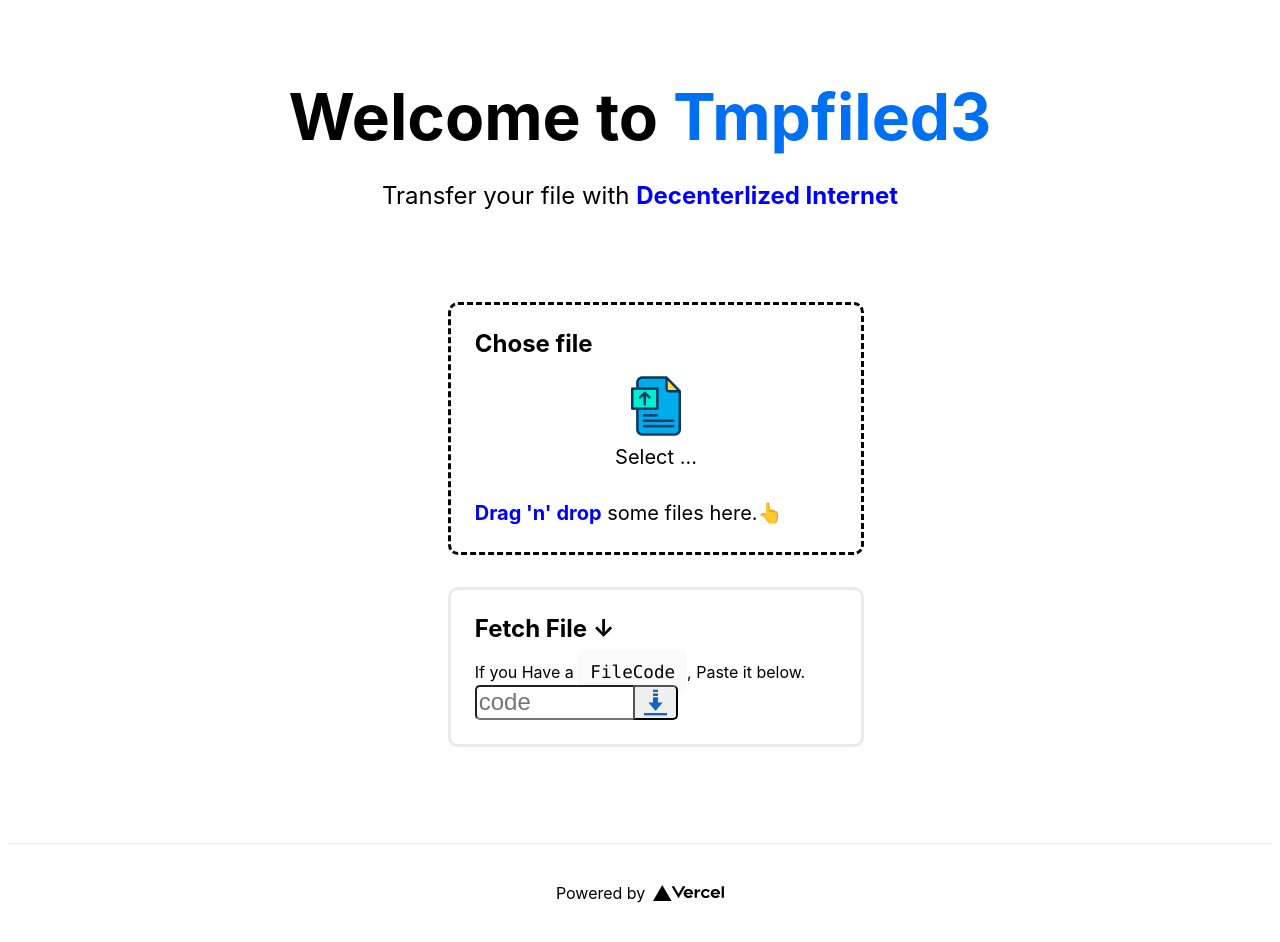
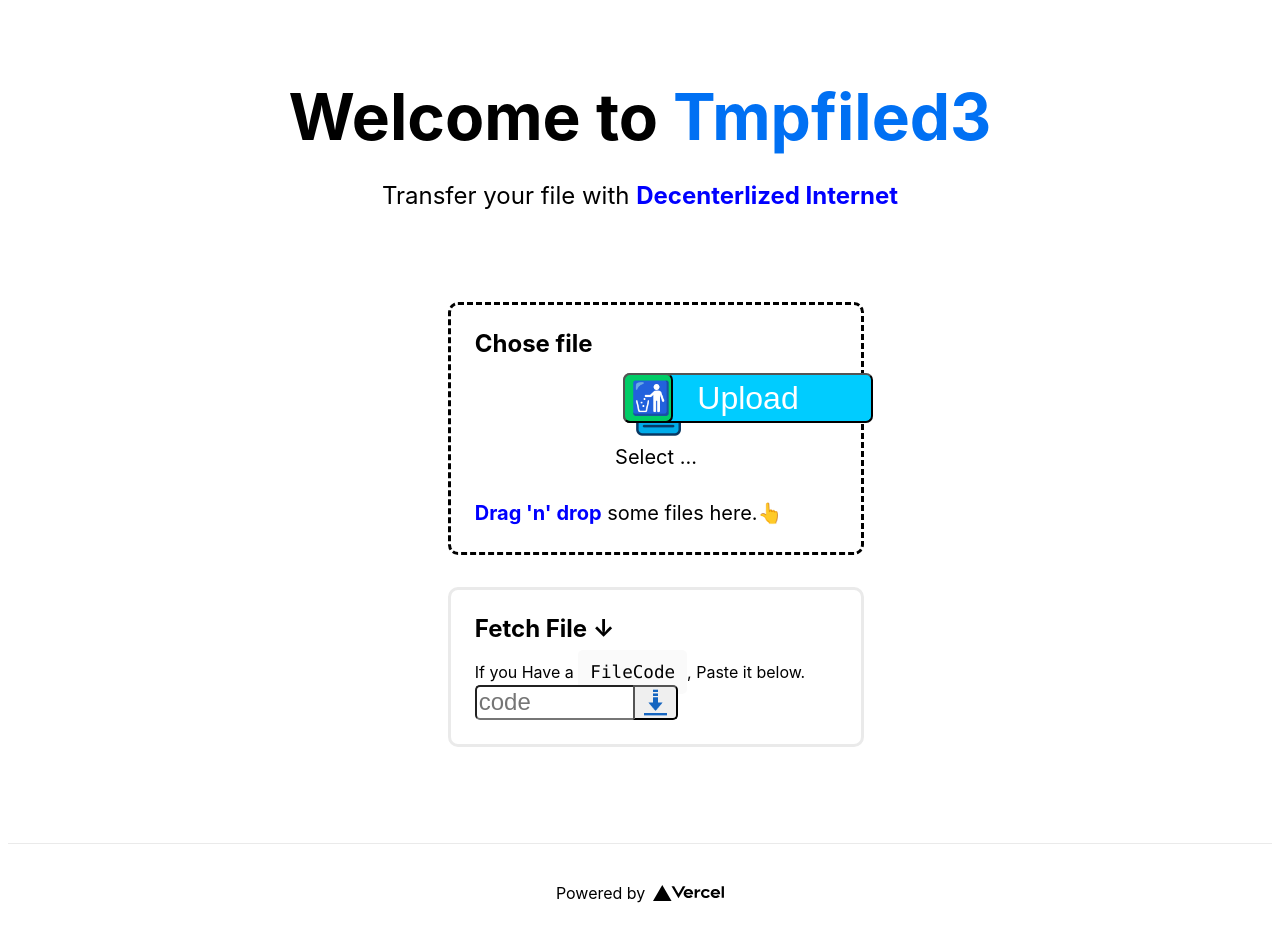
Before and after one commit to r4ym0n/Tmpfiled3, a Next.js app: page / in a window 1280 px wide. Built offline with nearby package versions, Linux system fonts and the light colour scheme.

Commit message:
more abour drop zone

```diff
--- a/components/UpBox.js
+++ b/components/UpBox.js
@@ -2,7 +2,7 @@
 // import MyDropzone from "./myDropzone";
 import Dropzone from "react-dropzone";
 import { useDropzone } from "react-dropzone";
-
+import { ToastContainer, toast } from "react-toastify";
 import styles from "./style.module.css";
 
 export default function UpBox(prop) {
@@ -16,74 +16,97 @@
   function repositionUpButton() {
     const iconX = iconEl.current.x;
     const iconY = iconEl.current.y;
-    upbtnEl.current.style.left = iconX - 115 + "px";
-    upbtnEl.current.style.top = iconY + 115 + "px";
-    upbtnEl.current.style.display = "none";
-    // console.log(iconX, iconY);
+    upbtnEl.current.style.left = iconX + "px";
+    upbtnEl.current.style.top = iconY + "px";
+    // upbtnEl.current.style.display = "none";
+    console.log(iconX, iconY);
+    console.log(upbtnEl.current.style.display);
   }
   useEffect(() => {
+    repositionUpButton();
     window.addEventListener("resize", repositionUpButton, false);
-    // // 移动拖着不放事件
-    // document.addEventListener("dragover", function (e) {
-    //   console.log("拖着不放事件！");
-    //   e.preventDefault();
-    // });
-    // // 移动拖着放下事件s
-    // document.addEventListener("drop", function (e) {
-    //   console.log("拖着放下事件!");
-    //   e.preventDefault();
-    // });
   }, []);
 
-  useEffect(() => {
-    repositionUpButton();
-  }, [iconEl.current]);
-
   function MyDropzone(props) {
-
-
     const onDrop = useCallback((acceptedFiles) => {
       function onDrop(acceptedFiles) {
-        const req = request.post('/upload')
-        acceptedFiles.forEach(file => {
-          req.attach(file.name, file)
-        })
-        req.end(callback)
+        const req = request.post("/upload");
+        acceptedFiles.forEach((file) => {
+          req.attach(file.name, file);
+        });
+        req.end(callback);
       }
-      console.log(acceptedFiles)
+      console.log(acceptedFiles);
     }, []);
 
     const onDropAccepted = useCallback((acceptedFiles) => {
-      console.log("acceptedFiles")
+      console.log("acceptedFiles");
       // console.log(...getRootProps())
-      console.log(acceptedFiles)
+      console.log(acceptedFiles);
+      toast.info("Fsile accepted! Click upload", {
+        position: "top-right",
+        autoClose: 5000,
+        hideProgressBar: false,
+        closeOnClick: true,
+        pauseOnHover: true,
+        draggable: true,
+        progress: undefined,
+      });
+      upbtnEl.current.style.display = "block";
     }, []);
 
+    const onError = useCallback((err) => {
+      console.log(err);
+      toast.warn("Invaild file!", {
+        position: "top-right",
+        autoClose: 5000,
+        hideProgressBar: false,
+        closeOnClick: true,
+        pauseOnHover: true,
+        draggable: true,
+        progress: undefined,
+      });
+    }, []);
 
-    const { getRootProps, getInputProps, isDragActive, acceptedFiles } = useDropzone({
-      onDrop
-      ,onDropAccepted,
-      maxFiles:1,
-      maxSize:50000000,
-      multiple:false
+    const { getRootProps, getInputProps, isDragActive, acceptedFiles } =
+      useDropzone({
+        onError,
+        onDrop,
+        onDropAccepted,
+        maxFiles: 1,
+        maxSize: 50000000,
+        multiple: false,
       });
 
-    const files = acceptedFiles.map(file => <li key={file.path}>      {file.path} - {file.size} bytes</li>);
+
+    const files = acceptedFiles.map((file) => (
+      <li key={file.path}>
+        {" "}
+        {file.path} - {file.size} bytes
+      </li>
+    ));
 
 
+    const onUploadClick = (e) => {
+      console.log(1231);
+      toast.info("uploading...");
+    };
+
+    const onClearClick = (e) => {
+      console.log(1232);
+      upbtnEl.current.style.display = "none";
+      acceptedFiles = [];
+      toast.warn("Cancel...");
+    };
+
     return (
+      <div className={styles.myDropCard}>
         <div {...getRootProps()} className={styles.myDropCard}>
           <input {...getInputProps()} />
           <section className={styles.myDropCard}>
-
             <h3>Chose file</h3>
             {/* <button type="button" className="btn btn-primary">Select...</button> */}
-            <div
-              className={styles.uploadIconWp}
-              // onClick={() => {
-              //   inputEl.current.click();
-              // }}
-            >
+            <div className={styles.uploadIconWp}>
               <div>
                 <img
                   src="/file2-64.png"
@@ -91,45 +114,57 @@
                   alt="Upload"
                   className={styles.uploadIcon}
                 ></img>
-                {/* <Image src={uploadIcon} alt="Upload" className="upload-icon" /> */}
                 {filename === "" ? <p>Select ...</p> : <p>{filename}</p>}
                 <ul>{files}</ul>
-
-                {/* <input
-                  ref={inputEl}
-                  type="file"
-                  hidden
-                  onChange={(e) => {
-                    Setfilename(e.target.files[0].name);
-                    upbtnEl.current.style.display = "block";
-                  }}
-                /> */}
               </div>
             </div>
-
             <div className={styles.uploadFooter}>
-
               {isDragActive ? (
-                  <p><b style={{ color: "blue" }}>Drop</b> the files here ...</p>
+                <p>
+                  <b style={{ color: "blue" }}>Drop</b> the files here ...
+                </p>
               ) : (
-                  <p><b style={{ color: "blue" }}>Drag 'n' drop</b> some files here.👆</p>
+                <p>
+                  <b style={{ color: "blue" }}>Drag 'n' drop</b> some files
+                  here.👆
+                </p>
               )}
             </div>
+          </section>
+        </div>
+        <div ref={upbtnEl} className={styles.btnUpGroup}>
+          <span>
             <button
               type="button"
-              className={[styles.button, styles.uploadButton].join("")}
-              ref={upbtnEl}
+              className={[
+                styles.button,
+                styles.btnUpGroup,
+                styles.uploadButton,
+              ].join(" ")}
+              onClick={onUploadClick}
             >
               Upload
             </button>
-
-        </section>
+            <button
+              type="button"
+              className={[
+                styles.button,
+                styles.btnUpGroup,
+                styles.clearButton,
+              ].join(" ")}
+              onClick={onClearClick}
+            >
+              🚮
+            </button>
+          </span>
+        </div>
       </div>
     );
   }
 
+
   return (
-    <div href="#" className={[styles.card, styles.uploadBox].join(" ")}>
+    <div className={[styles.card, styles.uploadBox].join(" ")}>
       <MyDropzone />
     </div>
   );
--- a/components/style.module.css
+++ b/components/style.module.css
@@ -25,6 +25,12 @@
   border-color: #0070f3;
 }
 
+.uploadBox:hover,
+.uploadBox:focus,
+.uploadBox:active {
+  color: #0070f3;
+  border-color: #0070f3;
+}
 .card h3 {
   margin: 0 0 1rem 0;
   font-size: 1.5rem;
@@ -89,15 +95,29 @@
   justify-content: space-between;
   flex-grow: 1;
 }
+
+.btnUpGroup {
+  position: absolute;
+  display: block;
+  border-radius: 7px;
+  font-size: xx-large;
+}
+
 .uploadButton {
-  position: absolute;
-  font-size: xx-large;
+  height: 50px;
+  width: 250px;
   color: white;
-  background-color: #5189ff;
-  border-radius: 10px;
-  height: 55px;
-  width: 300px;
+  background-color: #00CCFF;
 }
+
+.clearButton {
+  position: relative;
+  color: white;
+  background-color: #00CC66;
+  height: 50px;
+  width: 50px;
+}
+
 
 .uploadIconWp {
   display: block;
--- a/package.json
+++ b/package.json
@@ -9,6 +9,7 @@
     "next": "latest",
     "react": "17.0.2",
     "react-dom": "17.0.2",
-    "react-dropzone": "^14.2.2"
+    "react-dropzone": "^14.2.2",
+    "react-toastify": "^9.0.8"
   }
 }
--- a/pages/index.js
+++ b/pages/index.js
@@ -2,14 +2,19 @@
 import Image from 'next/image'
 
 import { useEffect,useState } from 'react'
+import { ToastContainer, toast } from 'react-toastify';
+import 'react-toastify/dist/ReactToastify.css';
+
 
 import downloadIcon from '../public/download-48.png'
 import uploadIcon from '../public/file2-64.png'
 
 import DwnBox from '../components/DwnBox'
 import UpBox from '../components/UpBox'
+
+
+
 export default function Home() {
-
   const [boxHeight, setboxHeight] = useState(0);
   useEffect(() => {
   },[])
@@ -36,7 +41,9 @@
           <UpBox/>
           <DwnBox/>
 
+
         </div>
+        <ToastContainer />
       </main>
 
       <footer>
```
Also changed, not shown: 1 other file (tests, documents, lock files or other folders). Lines whose indentation alone changed are shown as unchanged.
